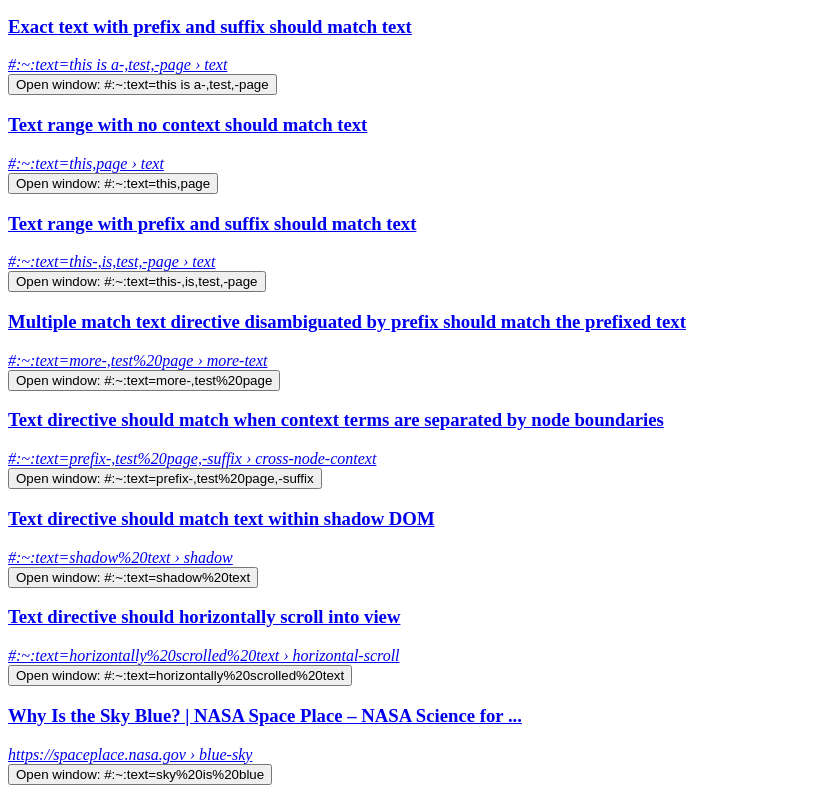
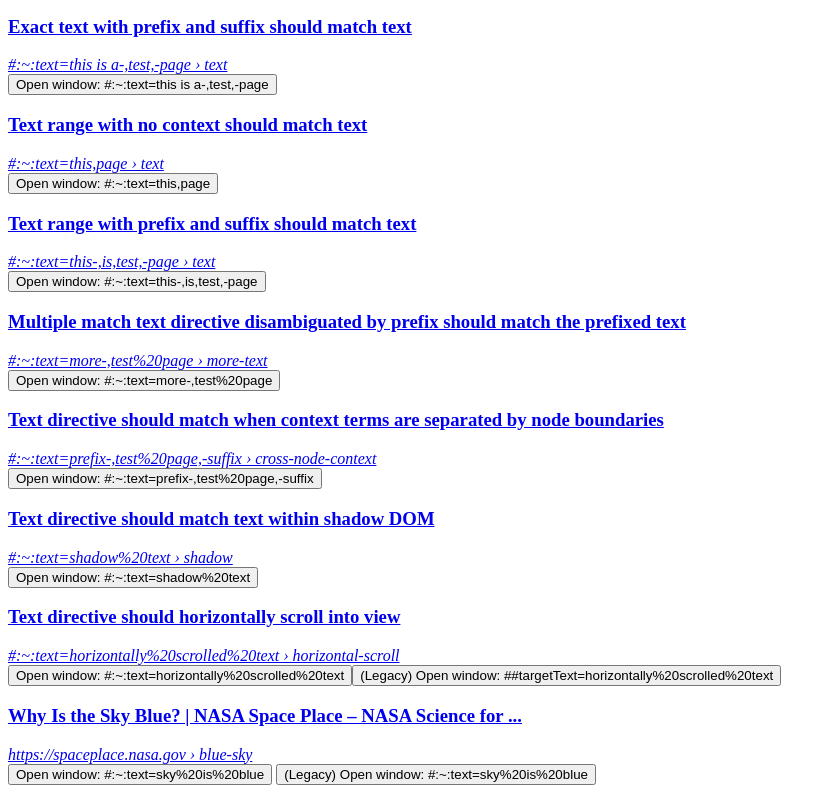
Before and after one commit to jpchase/jpchase.github.io, a plain HTML site: page scrolltotext/scroll-to-text-fragment.html in a window 1280 px wide. Shown: the part 580-1373 px from the top of the page, without its empty margins (0-836 px from the left). Drawn offline with Linux system fonts and the light colour scheme.

Commit message:
Add test for legacy fragment

```diff
--- a/scrolltotext/scroll-to-text-fragment.html
+++ b/scrolltotext/scroll-to-text-fragment.html
@@ -18,7 +18,8 @@
           <cite>https://spaceplace.nasa.gov › blue-sky</cite>
         </div>
       </a>
-      <button id="blue-sky-button" data-fragment="#:~:text=sky%20is%20blue" onclick="javascript:openWindow">Open window: #:~:text=sky%20is%20blue</button>
+      <button id="blue-sky-button" data-fragment="#:~:text=sky%20is%20blue">Open window: #:~:text=sky%20is%20blue</button>
+      <button id="blue-sky-legacybutton" data-fragment="##targetText=sky%20is%20blue">(Legacy) Open window: #:~:text=sky%20is%20blue</button>
     </div>
 <script>
 let test_cases = [
@@ -36,6 +37,7 @@ let test_cases = [
   // Test exact text matching, with all combinations of context terms
   {
     fragment: '#:~:text=test',
+    legacyfragment: '##targetText=test',
     expect_position: 'text',
     description:  'Exact text with no context should match text'
   },
@@ -86,6 +88,7 @@ let test_cases = [
   // Test horizontal scroll into view
   {
     fragment: '#:~:text=horizontally%20scrolled%20text',
+    legacyfragment: '##targetText=horizontally%20scrolled%20text',
     expect_position: 'horizontal-scroll',
     description: 'Text directive should horizontally scroll into view'
   }
@@ -98,6 +101,7 @@ if (typeof(window.location.fragmentDirective) === 'object' ||
 
 const linksContainer = document.querySelector('#links');
 document.querySelector('#blue-sky-button').addEventListener('click', openSearchResultWithFragment, false);
+document.querySelector('#blue-sky-legacybutton').addEventListener('click', openSearchResultWithFragment, false);
 
 for (const test_case of test_cases) {
   const link = document.createElement('a');
@@ -109,10 +113,20 @@ for (const test_case of test_cases) {
   button.dataset.fragment = test_case.fragment;
   button.addEventListener('click', openWithFragment, false);
 
+  let legacybutton;
+  if (test_case.legacyfragment) {
+    legacybutton = document.createElement('button');
+    legacybutton.textContent = `(Legacy) Open window: ${test_case.legacyfragment}`;
+    legacybutton.dataset.fragment = test_case.legacyfragment;
+    legacybutton.addEventListener('click', openWithFragment, false);
+  }
   const div = document.createElement('div');
 
   div.appendChild(link);
   div.appendChild(button)
+  if (legacybutton) {
+    div.appendChild(legacybutton);
+  }
 
   linksContainer.appendChild(div);
 }
```
